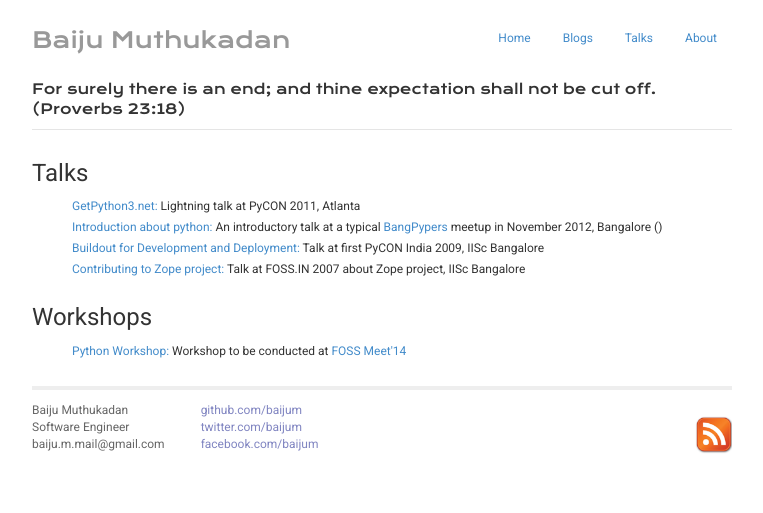
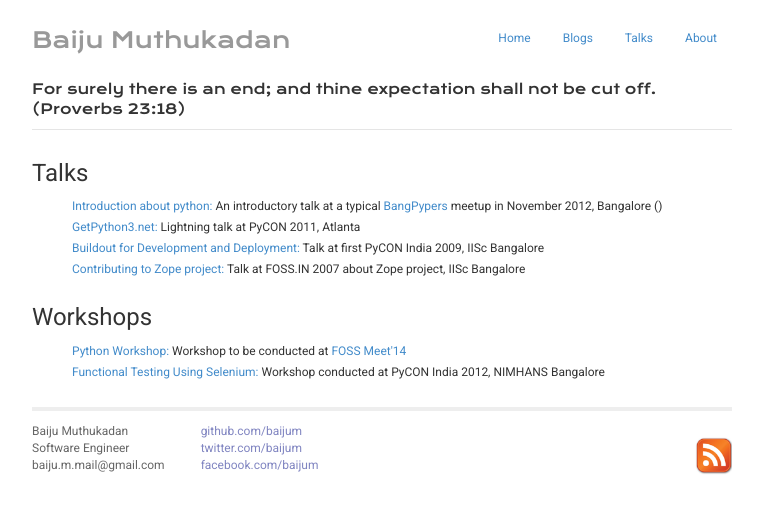
Before and after one commit to baijum/muthukadan.net, a Jekyll site: the page built from talks/index.html, in a window 1280 px wide. Shown: the top 513 px of the page, without its empty margins (258-1021 px from the left). Built offline with Jekyll 4.4.1, drawn with Linux system fonts in a browser that asks for light colours; Markdown is read by kramdown in place of the engine named in the settings; some of the changed lines change nothing that is shown.

Commit message:
Selenium workshop

```diff
--- a/talks/index.html
+++ b/talks/index.html
@@ -6,10 +6,9 @@ title: Talks - Workshops - Presentations
 <h3>Talks</h3>
 
 <ul class="posts">
+  <li><a href="http://www.youtube.com/watch?v=lING02S6AAc">Introduction about python:</a> An introductory talk at a typical <a
+  href="http://bangalore.python.org.in/">BangPypers</a> meetup in November 2012, Bangalore ()</a></li>
   <li><a href="http://www.youtube.com/watch?v=UEMjz5A_M5o">GetPython3.net:</a> Lightning talk at PyCON 2011, Atlanta</a></li>
-  <li><a href="http://www.youtube.com/watch?v=lING02S6AAc">Introduction about python:</a> An introductory talk at a typical <a
-  href="http://bangalore.python.org.in/">BangPypers</a>
-  meetup in November 2012, Bangalore ()</a></li>
   <li><a href="http://in.pycon.org/2009/talkfull/21/">Buildout for Development and Deployment:</a> Talk at first PyCON India 2009, IISc
   Bangalore</a></li>
   <li><a href="http://foss.in/2007/register/slides/Contributing_to_Zope_project_432.pdf">Contributing to Zope project:</a> Talk at FOSS.IN
@@ -21,4 +20,6 @@ title: Talks - Workshops - Presentations
 <ul class="posts">
   <li><a href="/python_workshop">Python Workshop:</a> Workshop to be conducted at
   <a href="http://fossmeet.in/2014/">FOSS Meet'14</a></li>
+  <li><a href="http://in.pycon.org/funnel/2013/5-functional-testing-using-selenium">Functional Testing Using Selenium:</a> Workshop
+  conducted at PyCON India 2012, NIMHANS Bangalore</a></li>
 </ul>
```
